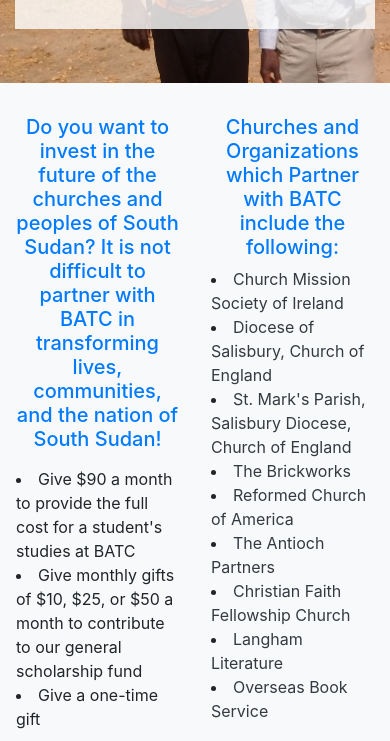
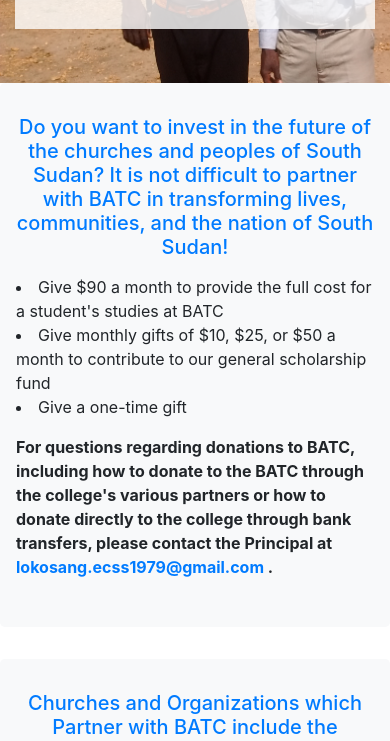
Before and after one commit to philip-bbaale/SchoolSite, a plain HTML site: page GivingToBATC.html in a window 390 px wide. Shown: the part 350-1091 px from the top of the page. Drawn offline with nearby package versions, Linux system fonts and the light colour scheme.

Commit message:
adding resposive messures

```diff
--- a/GivingToBATC.html
+++ b/GivingToBATC.html
@@ -67,14 +67,14 @@
 
         <div class="row giving_BATC_box">
             <div class="container">
-                <div class="col-12 giving_BATC_text text-center p-4">
+                <div class="col-md-12 giving_BATC_text text-center p-4">
                     <h1>Giving to Bishop Allison Theological College</h1>
                 </div>
             </div>
         </div>
 
         <div class="row">
-            <div class="col-6 jumbotron bg-light">
+            <div class="col-md-6 jumbotron bg-light">
                 <h5 class="text-primary text-center">Do you want to invest in the future of the churches and peoples of South Sudan? It is not difficult to partner with BATC in transforming lives, communities, and the nation of South Sudan!</h5>
                 <p>
                     <li>Give $90 a month to provide the full cost for a student's studies at BATC</li>
@@ -83,7 +83,7 @@
                 </p>
                 <p class="font-weight-bold">For questions regarding donations to BATC, including how to donate to the BATC through the college's various partners or how to donate directly to the college through bank transfers, please contact the Principal at <a href = "mailto: lokosang.ecss1979@gmail.com">lokosang.ecss1979@gmail.com</a> .</p>
             </div>
-            <div class="col-6 jumbotron bg-light">
+            <div class="col-md-6 jumbotron bg-light">
                 <h5 class="text-primary text-center">Churches and Organizations which Partner with BATC include the following:</h5>
                 <li><a href="https://www.cmsireland.org/" class="text-dark" target="blank">Church Mission Society of Ireland</a></li>
                 <li><a href="https://www.salisbury.anglican.org/" class="text-dark" target="blank">Diocese of Salisbury, Church of England</a></li>
```
